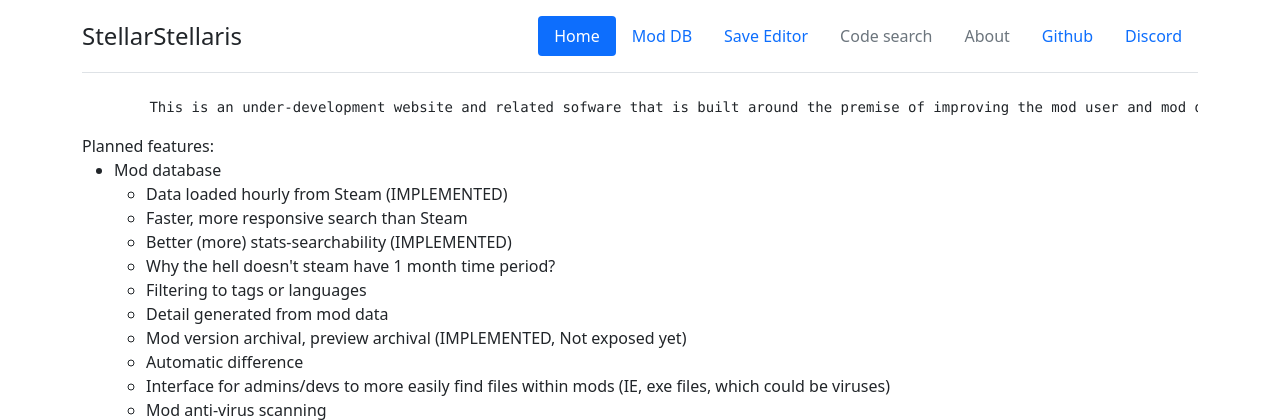
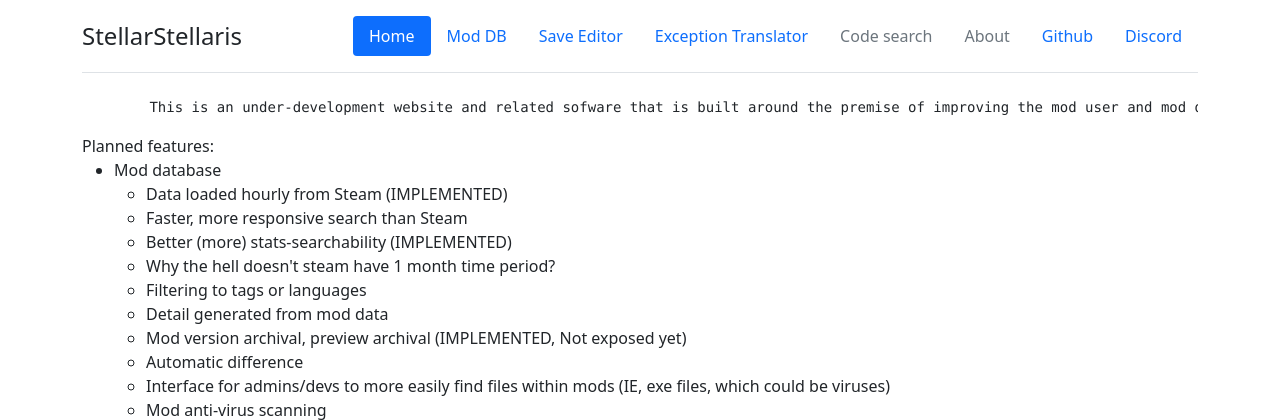
Before and after one commit to MattMills/stellar-web, a PHP site: page / in a window 1280 px wide. Shown: the top 420 px of the page. Run offline with PHP 8.4, Linux system fonts and the light colour scheme; some libraries are stand-ins or nearby versions.

Commit message:
Add exception translator tab

```diff
--- a/header.php
+++ b/header.php
@@ -2,6 +2,7 @@
 	$titles['home']  = 'Home';
 	$titles['saves'] = 'Save Editor';
 	$titles['mods']  = 'Mod Database';
+	$titles['exceptions'] = 'Exception Translator';
 	$titles['code']	 = 'Code Search';
 	$titles['about'] = 'About';
 
@@ -32,6 +33,7 @@
 				<li class="nav-item"><a href="//dev.stellarstellaris.com/"       class="nav-link <?= ($this_page == 'home')  ? 'active' : ''?>" aria-current="page">Home</a></li>
 				<li class="nav-item"><a href="//mods.dev.stellarstellaris.com/"  class="nav-link <?= ($this_page == 'mods')  ? 'active' : ''?>" aria-current="page">Mod DB</a></li>
 				<li class="nav-item"><a href="//saves.dev.stellarstellaris.com/" class="nav-link <?= ($this_page == 'saves')  ? 'active' : ''?>">Save Editor</a></li>
+				<li class="nav-item"><a href="//exceptions.dev.stellarstellaris.com/" class="nav-link <?= ($this_page == 'exceptions')  ? 'active' : ''?>">Exception Translator</a></li>
 				<li class="nav-item"><a href="//code.dev.stellarstellaris.com/"  class="nav-link disabled <?= ($this_page == 'code')  ? 'active' : ''?>">Code search</a></li>
 				<li class="nav-item"><a href="#"                                 class="nav-link disabled <?= ($this_page == 'about')  ? 'active' : ''?>">About</a></li>
 				<li class="nav-item"><a href="https://github.com/MattMills/stellarstellaris" class="nav-link">Github</a></li>
```
